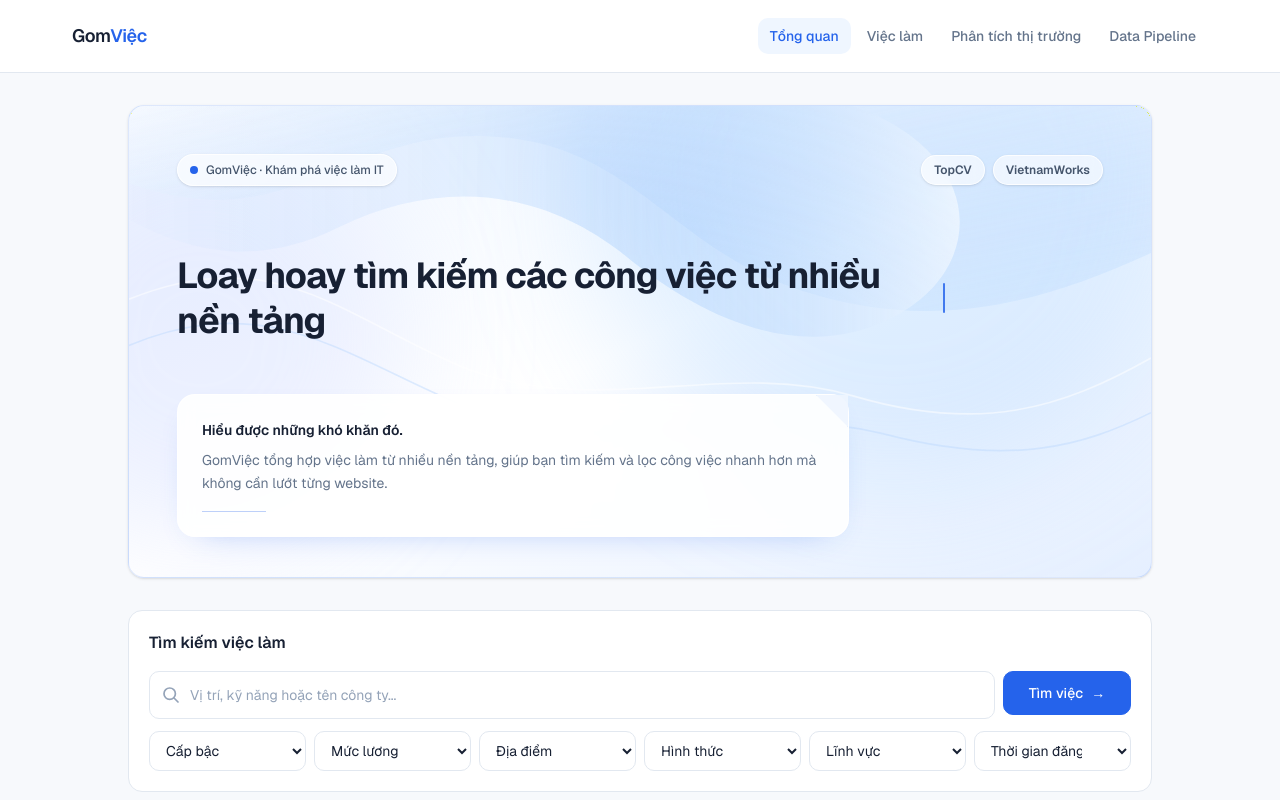
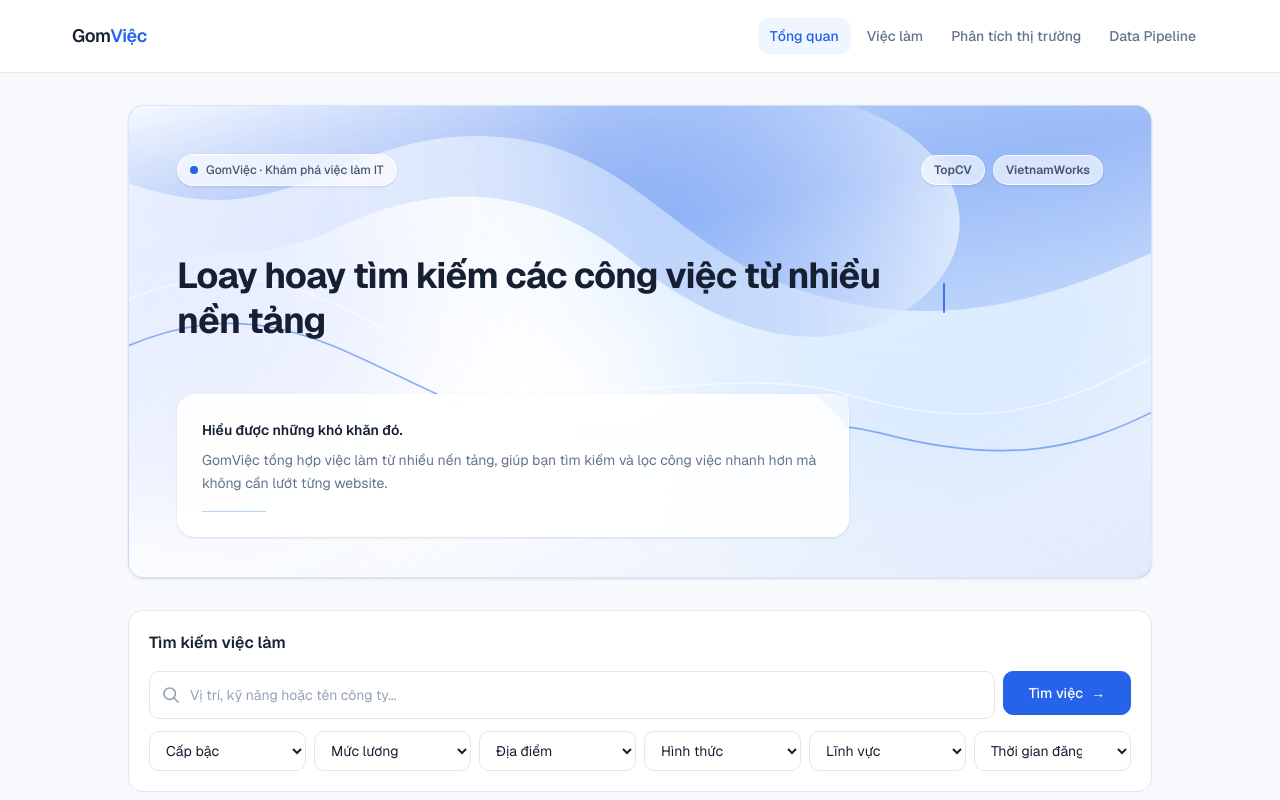
Before and after one commit to VoHoangPhucDTA/job-discovery-platform, a Next.js app in the folder frontend/: page / in a window 1280 px wide. Shown: the top 800 px of the page. Built offline with nearby package versions, Linux system fonts and the light colour scheme.

Commit message:
Align Home hero decoration with semantic design tokens

```diff
--- a/frontend/app/page.tsx
+++ b/frontend/app/page.tsx
@@ -16,27 +16,27 @@ const categories = [
 export default function Home() {
   return (
     <div className="flex flex-col">
-      <section className="relative isolate mx-auto w-full max-w-5xl overflow-hidden rounded-2xl border border-primary/15 bg-gradient-to-br from-primary-soft via-white to-[#e5efff] px-5 pb-6 pt-8 shadow-sm sm:px-9 sm:pb-8 sm:pt-10 lg:px-12 lg:pb-10 lg:pt-12">
+      <section className="relative isolate mx-auto w-full max-w-5xl overflow-hidden rounded-2xl border border-primary/15 bg-gradient-to-br from-primary-soft via-white to-primary/10 px-5 pb-6 pt-8 shadow-sm sm:px-9 sm:pb-8 sm:pt-10 lg:px-12 lg:pb-10 lg:pt-12">
         <div aria-hidden="true" className="pointer-events-none absolute inset-0 -z-10 overflow-hidden">
           <div className="absolute -right-24 -top-44 size-[28rem] rounded-full bg-blue-300/25 blur-3xl sm:-right-12 sm:-top-56 sm:size-[38rem]" />
           <div className="absolute -left-32 top-8 size-[25rem] rounded-full bg-indigo-200/30 blur-3xl" />
           <svg viewBox="0 0 1200 560" preserveAspectRatio="none" className="absolute inset-0 size-full opacity-70">
             <defs>
               <linearGradient id="hero-wave-a" x1="0" y1="0" x2="1" y2="1">
-                <stop offset="0%" stopColor="#ffffff" stopOpacity=".9" />
-                <stop offset="55%" stopColor="#bfdbfe" stopOpacity=".55" />
-                <stop offset="100%" stopColor="#93c5fd" stopOpacity=".18" />
+                <stop offset="0%" stopColor="var(--surface)" stopOpacity=".9" />
+                <stop offset="55%" stopColor="var(--primary)" stopOpacity=".55" />
+                <stop offset="100%" stopColor="var(--primary)" stopOpacity=".18" />
               </linearGradient>
               <linearGradient id="hero-wave-b" x1="0" y1="0" x2="1" y2="0">
-                <stop offset="0%" stopColor="#dbeafe" stopOpacity=".15" />
-                <stop offset="55%" stopColor="#60a5fa" stopOpacity=".28" />
+                <stop offset="0%" stopColor="var(--primary-soft)" stopOpacity=".15" />
+                <stop offset="55%" stopColor="var(--primary)" stopOpacity=".28" />
                 <stop offset="100%" stopColor="#ffffff" stopOpacity=".65" />
               </linearGradient>
             </defs>
             <path d="M0 0H1200V175C1050 245 930 265 790 220C635 170 590 42 420 36C245 30 190 160 0 92Z" fill="url(#hero-wave-a)" />
             <path d="M0 0H850C1005 55 1010 190 900 250C790 310 670 250 585 180C485 98 365 85 245 145C145 195 65 170 0 135Z" fill="url(#hero-wave-b)" />
-            <path d="M0 230C170 160 250 250 390 310C545 375 700 300 850 345C1000 390 1095 360 1200 300" fill="none" stroke="#ffffff" strokeOpacity=".75" strokeWidth="2" />
-            <path d="M0 285C165 215 255 300 400 360C570 430 730 350 885 390C1035 430 1120 405 1200 365" fill="none" stroke="#bfdbfe" strokeOpacity=".7" strokeWidth="2" />
+            <path d="M0 230C170 160 250 250 390 310C545 375 700 300 850 345C1000 390 1095 360 1200 300" fill="none" stroke="var(--surface)" strokeOpacity=".75" strokeWidth="2" />
+            <path d="M0 285C165 215 255 300 400 360C570 430 730 350 885 390C1035 430 1120 405 1200 365" fill="none" stroke="var(--primary)" strokeOpacity=".7" strokeWidth="2" />
           </svg>
         </div>
 
@@ -56,8 +56,8 @@ export default function Home() {
             <HomeHeroHeading />
           </div>
 
-          <div className="relative mt-5 max-w-2xl rounded-xl border border-white/90 bg-white/90 p-5 shadow-[0_12px_32px_-22px_rgba(37,99,235,0.45)] backdrop-blur-sm sm:mt-6 sm:p-6">
-            <span aria-hidden="true" className="absolute right-0 top-0 size-8 border-b border-l border-blue-100 bg-blue-50/90 [clip-path:polygon(0_0,100%_100%,100%_0)]" />
+          <div className="relative mt-5 max-w-2xl rounded-xl border border-white/90 bg-white/90 p-5 shadow-sm backdrop-blur-sm sm:mt-6 sm:p-6">
+            <span aria-hidden="true" className="absolute right-0 top-0 size-8 border-b border-l border-primary/20 bg-primary-soft/90 [clip-path:polygon(0_0,100%_100%,100%_0)]" />
             <p className="text-body-emphasis font-semibold text-foreground">
               Hiểu được những khó khăn đó.
             </p>
```
